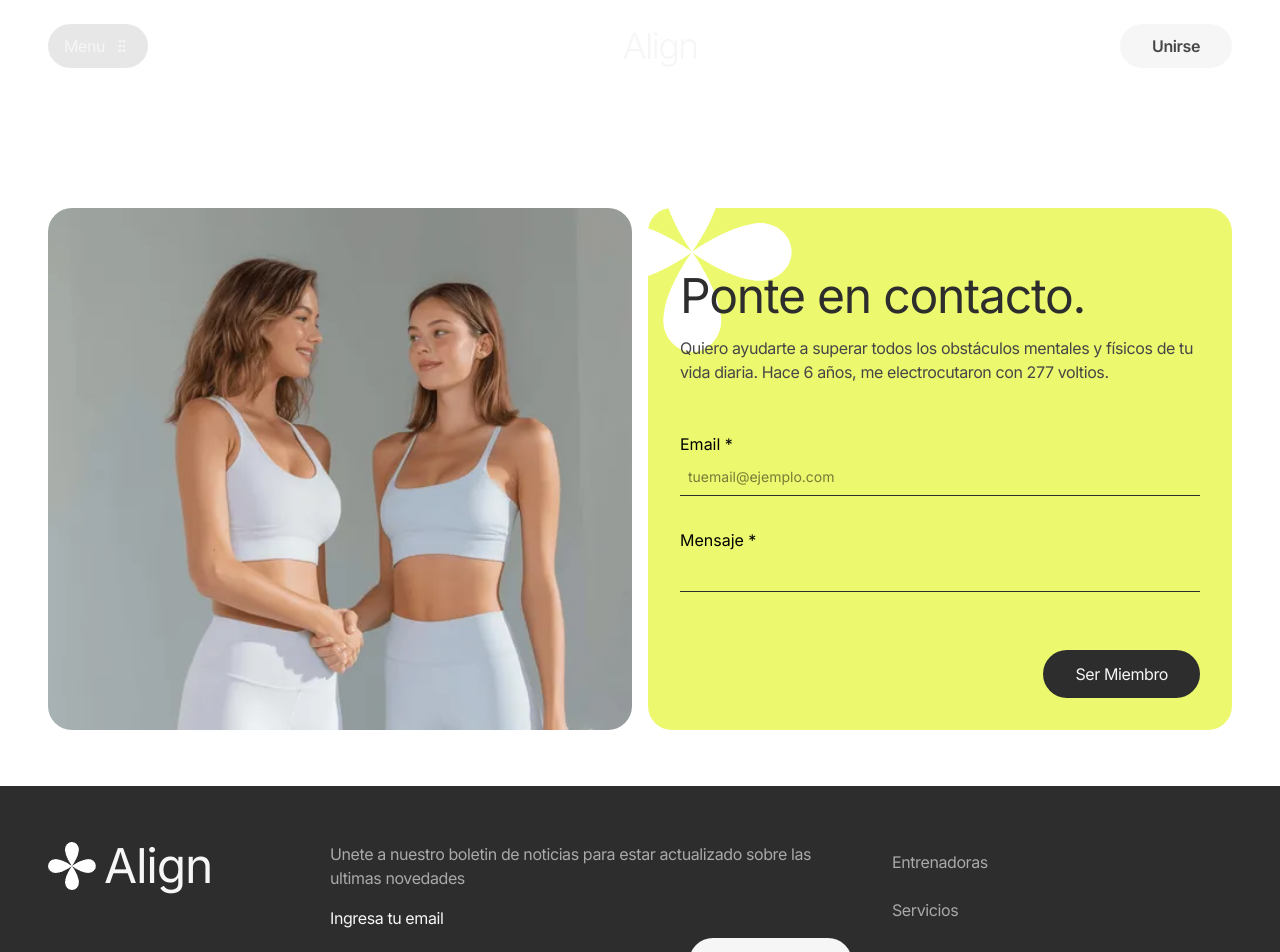
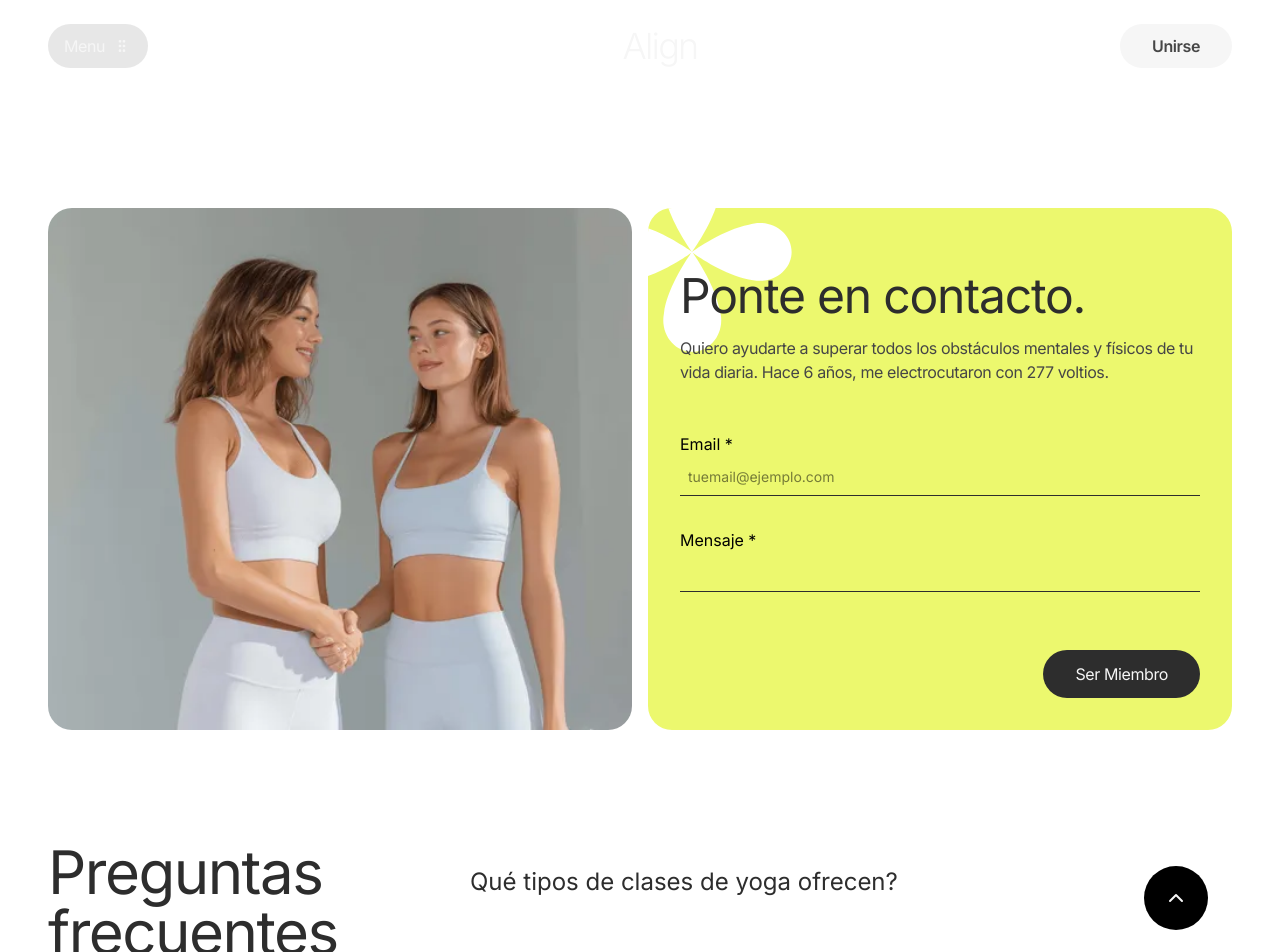
Before and after one commit to Diego-fdev/align, a React (Vite) app: page /contacto in a window 1280 px wide. Shown: the top 952 px of the page. Built offline with nearby package versions, Linux system fonts and the light colour scheme.

Commit message:
añadida la seccion preguntas

```diff
--- a/src/pages/contacto/Contacto.jsx
+++ b/src/pages/contacto/Contacto.jsx
@@ -1,5 +1,11 @@
+import SectionPreguntas from "../../components/common/preguntas/SectionPreguntas";
 import SectionContacto from "../../components/common/SectionContacto";
 
 export default function Contacto() {
-  return <SectionContacto customStyles="pt-32 lg:pt-40 xl:pt-52" />;
+  return (
+    <>
+      <SectionContacto customStyles="pt-32 lg:pt-40 xl:pt-52" />
+      <SectionPreguntas />
+    </>
+  );
 }
```
